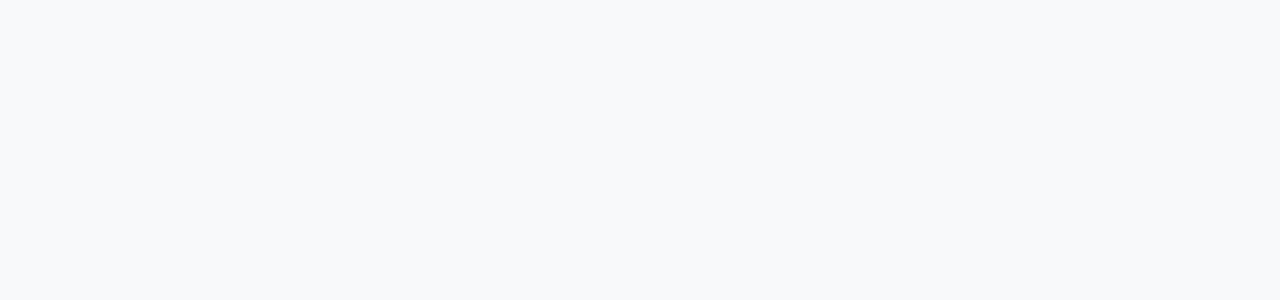
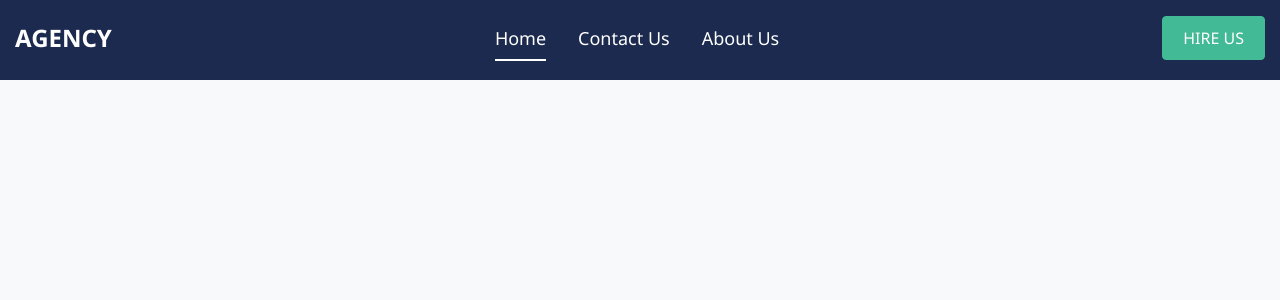
Before and after one commit to arman-borkhani/agency, a Vue app: page / in a window 1280 px wide. Shown: the top 300 px of the page. Built offline with nearby package versions, Linux system fonts and the light colour scheme.

Commit message:
Add navbar

```diff
--- a/src/App.vue
+++ b/src/App.vue
@@ -1,6 +1,15 @@
+<template>
+  <the-header></the-header>
+</template>
+
 <script>
+import TheHeader from './components/TheHeader';
+
 export default {
   name: 'App',
+  components: {
+    TheHeader
+  }
 }
 </script>
 
--- /dev/null
+++ b/src/components/TheHeader.vue
@@ -0,0 +1,160 @@
+<template>
+  <header class="navbar">
+    <base-container>
+      <div class="navbar__inner">
+        <a class="navbar__brand" href="/">Agency</a>
+        <div class="navbar__collapse" :class="{ collapsed: navbarCollapsed }">
+          <a class="navbar__toggle navbar__toggle--close" v-on:click="hideNavbar">
+            <svg width="24" height="24"><use href="../assets/icons.svg#cross"></use></svg>
+          </a>
+          <ul class="navbar__nav">
+            <li class="nav__item active"><a class="nav__link" href="#">Home</a></li>
+            <li class="nav__item"><a class="nav__link" href="#">Contact Us</a></li>
+            <li class="nav__item"><a class="nav__link" href="#">About Us</a></li>
+          </ul>
+        </div>
+        <base-button link href="#" class="btn--primary d-none d-md-inline-block">HIRE US</base-button>
+        <a class="navbar__toggle" v-on:click="showNavbar">
+          <svg width="24" height="24"><use href="../assets/icons.svg#menu"></use></svg>
+        </a>
+      </div>
+    </base-container>
+  </header>
+</template>
+
+<script>
+export default {
+  data() {
+    return {
+      navbarCollapsed: true,
+    }
+  },
+  methods: {
+    showNavbar() {
+      this.navbarCollapsed = false;
+    },
+    hideNavbar() {
+      this.navbarCollapsed = true;
+    }
+  }
+}
+</script>
+
+<style scoped>
+.navbar {
+  height: 4rem;
+  color: var(--white);
+  padding-top: 1rem;
+  padding-bottom: 1rem;
+  position: absolute;
+  top: 0;
+  left: 0;
+  width: 100%;
+  z-index: 10;
+  background-color: var(--primary);
+}
+.navbar__inner {
+  display: flex;
+  justify-content: space-between;
+  align-items: center;
+}
+
+.navbar__nav {
+  list-style: none;
+  padding: 0;
+  margin: 0;
+  display: flex;
+  flex-direction: column;
+  align-items: center;
+}
+
+.nav__item {
+  padding: 0.5rem 1rem;
+}
+.navbar__brand,
+.nav__link {
+  text-decoration: none;
+  color: inherit;
+}
+
+.nav__link {
+  font-size: 2rem;
+}
+
+.navbar__brand {
+  font-size: 1.5rem;
+  font-weight: 600;
+  text-transform: uppercase;
+}
+
+.navbar__toggle {
+  display: flex;
+  cursor: pointer;
+}
+
+.navbar__toggle--close {
+  position: absolute;
+  top: 2rem;
+  right: 2rem;
+}
+
+.navbar__collapse {
+  position: fixed;
+  top: 0;
+  left: 0;
+  width: 100%;
+  height: 100vh;
+  overflow: auto;
+  background-color: var(--primary);
+  transform: translateX(0);
+  transition: transform 0.4s ease-out;
+  padding-top: 6rem;
+}
+
+.navbar__collapse.collapsed {
+  transform: translateX(100%);
+}
+
+@media screen and (min-width: 768px) {
+  .navbar {
+    height: 5rem;
+  }
+
+  .navbar__toggle {
+    display: none;
+  }
+
+  .navbar__collapse {
+    position: static;
+    width: auto;
+    height: auto;
+    overflow: visible;
+    background-color: transparent;
+    padding-top: 0;
+    transform: none !important;
+  }
+
+  .navbar__nav {
+    flex-direction: row;
+  }
+
+  .nav__item.active {
+    position: relative;
+  }
+
+  .nav__item.active::after {
+    content: "";
+    display: block;
+    height: 2px;
+    background-color: var(--white);
+    position: absolute;
+    bottom: -4px;
+    left: 1rem;
+    right: 1rem;
+  }
+
+  .nav__link {
+    font-size: 1.125rem;
+  }
+}
+</style>
--- a/src/styles/global.css
+++ b/src/styles/global.css
@@ -38,3 +38,15 @@ h5,
 h6 {
   overflow-wrap: break-word;
 }
+
+/* ========== Utilities ========== */
+
+.d-none {
+  display: none !important;
+}
+
+@media screen and (min-width: 768px) {
+  .d-md-inline-block {
+    display: inline-block !important;
+  }
+}
```
Also changed, not shown: src/assets/icons.svg (added).
